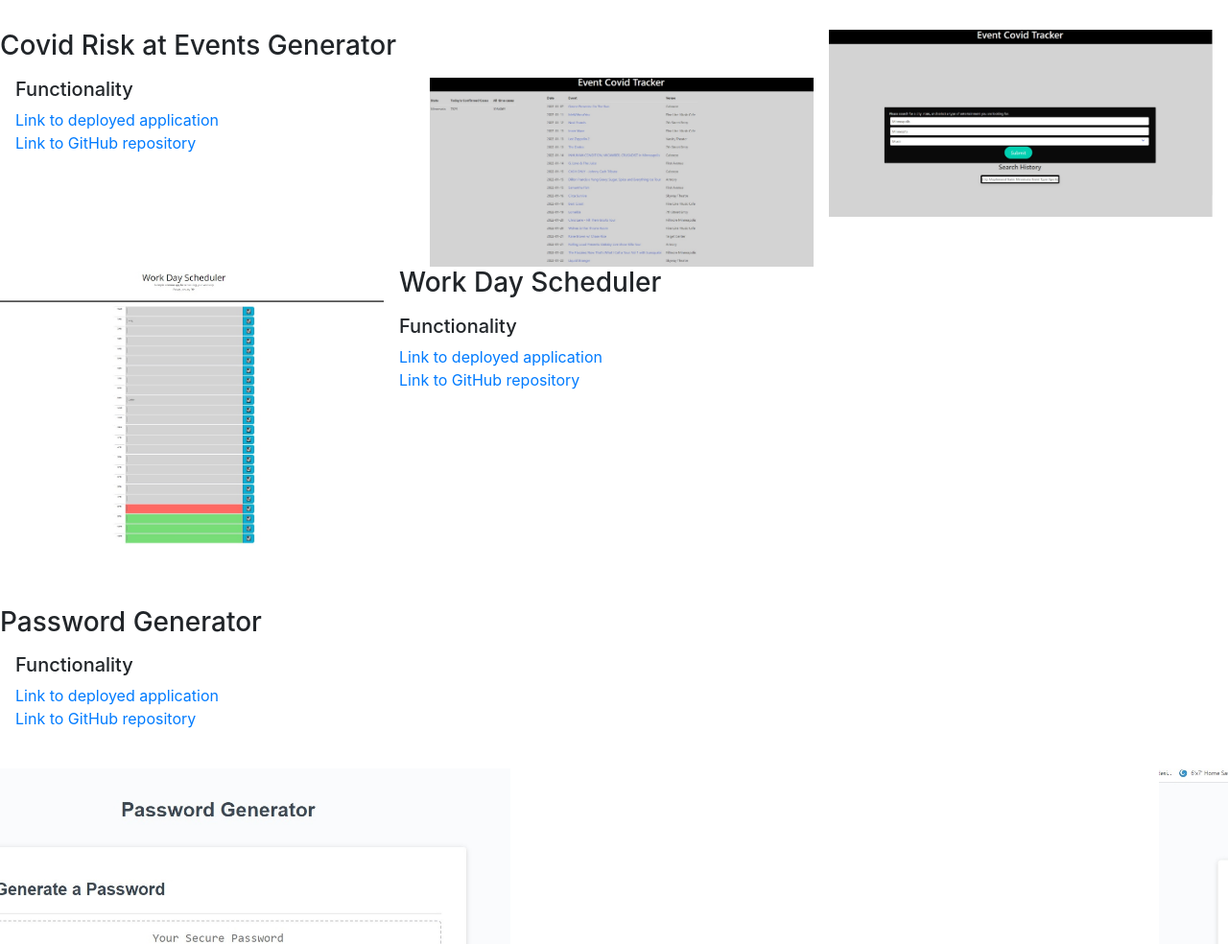
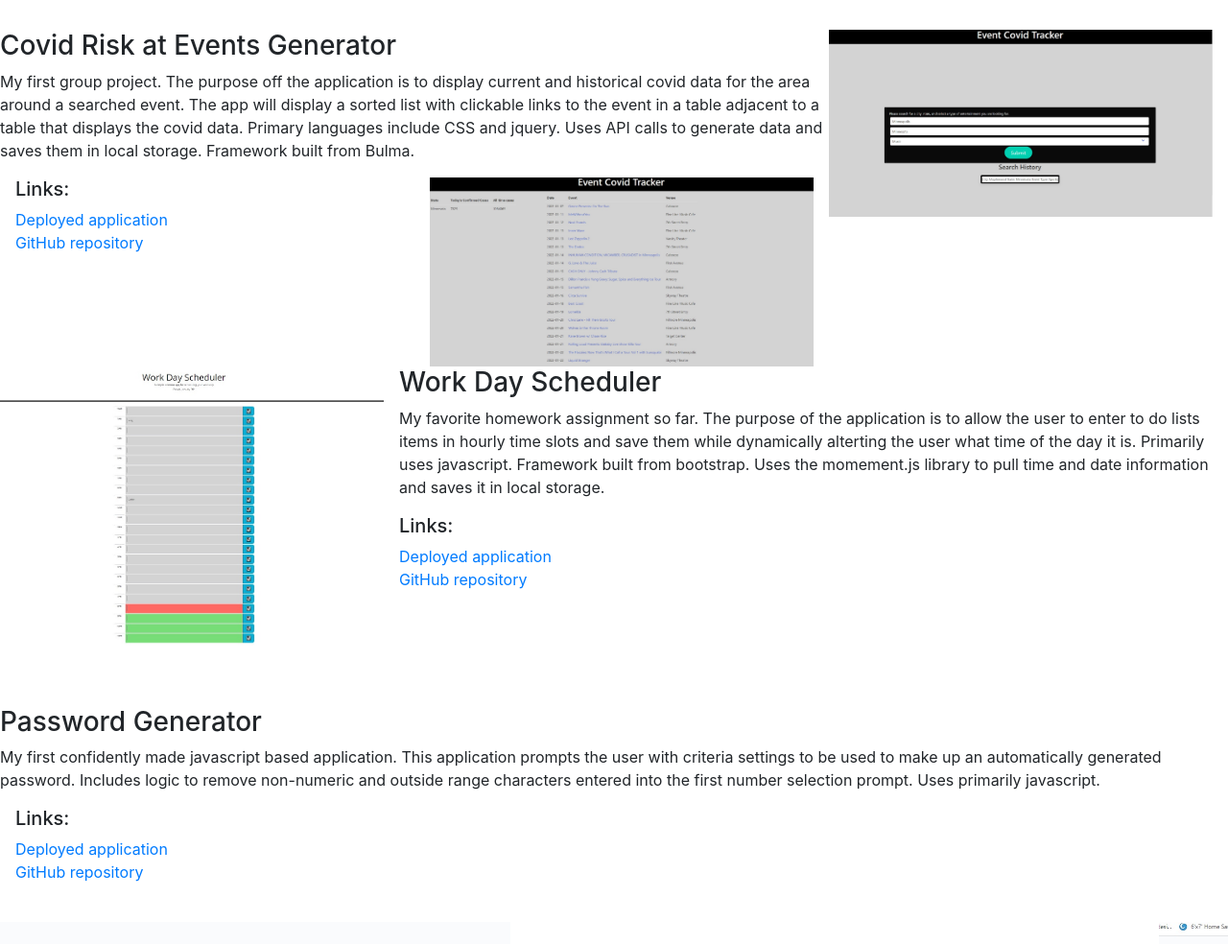
Before and after one commit to karpx033/Portfolio, a plain HTML site: page index.html in a window 1280 px wide. Shown: the part 500-1484 px from the top of the page at 96% size. Drawn offline with nearby package versions, Linux system fonts and the light colour scheme.

Commit message:
filled in project descriptions

```diff
--- a/assets/style.css
+++ b/assets/style.css
@@ -1,3 +1,6 @@
+* {
+    width: auto;
+}
 img {
     max-height: 60vh;
 }
--- a/index.html
+++ b/index.html
@@ -53,17 +53,17 @@
       <div class="media">
         <div class="media-body">
           <h3 class="mt-0">Covid Risk at Events Generator</h3>
-
+          My first group project. The purpose off the application is to display current and historical covid data for the area around a searched event. The app will display a sorted list with clickable links to the event in a table adjacent to a table that displays the covid data. Primary languages include CSS and jquery. Uses API calls to generate data and saves them in local storage. Framework built from Bulma.
 
           <div class="media mt-3">
             <a class="mr-3" href="#">
 
             </a>
             <div class="media-body">
-              <h5 class="mt-0">Functionality</h5>
-              <a href="https://skruphold.github.io/Project-1/">Link to deployed application</a>
+              <h5 class="mt-0">Links:</h5>
+              <a href="https://skruphold.github.io/Project-1/">Deployed application</a>
               <br>
-              <a href="https://github.com/Skruphold/Project-1">Link to GitHub repository</a>
+              <a href="https://github.com/Skruphold/Project-1">GitHub repository</a>
 
             </div>
             <img src="./assets/Event Covid Tracker Results Page.jpg" id="projectHeadimg" class="mr-3" alt="Covid Risk at Events Generator Results Page">
@@ -76,15 +76,15 @@
         <img src="./assets/Work Day Scheduler Main Page.jpg" id="projectHeadimg2" class="mr-3" alt="...">
         <div class="media-body">
           <h3 class="mt-0">Work Day Scheduler</h3>
-
+          My favorite homework assignment so far. The purpose of the application is to allow the user to enter to do lists items in hourly time slots and save them while dynamically alterting the user what time of the day it is. Primarily uses javascript. Framework built from bootstrap. Uses the momement.js library to pull time and date information and saves it in local storage.
 
           <div class="media mt-3">
 
             <div class="media-body">
-              <h5 class="mt-0">Functionality</h5>
-              <a href="https://karpx033.github.io/Day_Planner_Take_2/">Link to deployed application</a>
+              <h5 class="mt-0">Links:</h5>
+              <a href="https://karpx033.github.io/Day_Planner_Take_2/">Deployed application</a>
               <br>
-              <a href="https://github.com/karpx033/Day_Planner_Take_2">Link to GitHub repository</a>
+              <a href="https://github.com/karpx033/Day_Planner_Take_2">GitHub repository</a>
             </div>
           </div>
         </div>
@@ -92,17 +92,17 @@
       <div class="media">
         <div class="media-body">
           <h3 class="mt-0">Password Generator</h3>
-
+          My first confidently made javascript based application. This application prompts the user with criteria settings to be used to make up an automatically generated password. Includes logic to remove non-numeric and outside range characters entered into the first number selection prompt. Uses primarily javascript.
 
           <div class="media mt-3">
             <a class="mr-3" href="#">
 
             </a>
             <div class="media-body" id="skinnyBlurb">
-              <h5 class="mt-0">Functionality</h5>
-              <a href="https://karpx033.github.io/Homework3/">Link to deployed application</a>
+              <h5 class="mt-0">Links:</h5>
+              <a href="https://karpx033.github.io/Homework3/">Deployed application</a>
               <br>
-              <a href="https://github.com/karpx033/Homework3">Link to GitHub repository</a>
+              <a href="https://github.com/karpx033/Homework3">GitHub repository</a>
             </div>
           </div>
         </div>
```
